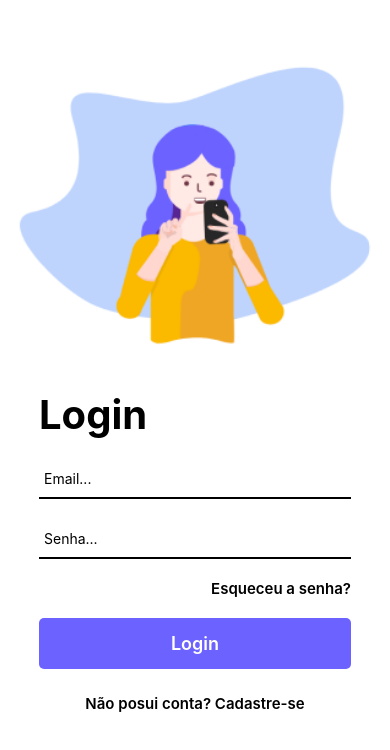
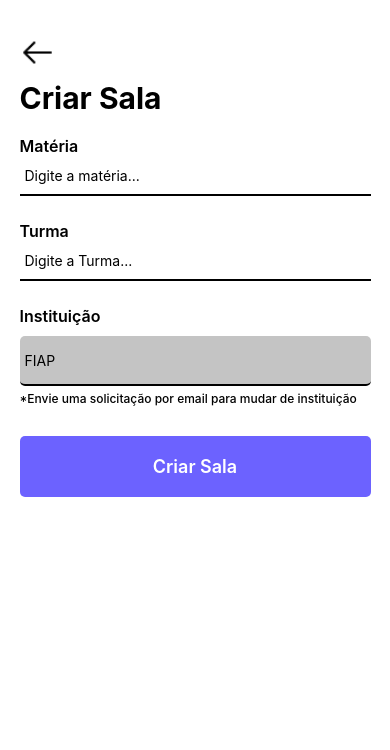
Before and after one commit to GabrielCordeiro2412/rateit, a React Native app: screen /TelaCriarSala in a window 390 px wide. Shown: the top 750 px of the page. Built offline with nearby package versions, Linux system fonts and the light colour scheme.

Commit message:
Finalização Sprint 4, sujeito à correções

```diff
--- a/src/routes/routes.js
+++ b/src/routes/routes.js
@@ -8,6 +8,8 @@ import TelaHome from "../views/Home/TelaHome";
 
 import {createNativeStackNavigator} from '@react-navigation/native-stack'
 import {NavigationContainer} from '@react-navigation/native'
+import TelaCriarSala from '../views/Sala/TelaCriarSala';
+import TelaDetalhe from '../views/Sala/TelaDetalhe';
 
 export default function Routes(){
 
@@ -34,6 +36,14 @@ export default function Routes(){
                 options={{
                     headerShown:false
             }}/>
+            <AuthStack.Screen name="TelaCriarSala" component={TelaCriarSala}
+                options={{
+                    headerShown:false
+            }}/>
+            <AuthStack.Screen name="TelaDetalhe" component={TelaDetalhe}
+                options={{
+                    headerShown:false
+            }}/>
             </AuthStack.Navigator>
         </NavigationContainer>
     )
--- a/src/views/Home/TelaHome.js
+++ b/src/views/Home/TelaHome.js
@@ -1,24 +1,74 @@
-import React, {useContext, useState} from 'react';
-import { View, SafeAreaView, Text, TouchableOpacity, StyleSheet, Image } from 'react-native';
-import {LocalContext} from '../../contexts/local';
-import {useNavigation} from '@react-navigation/native'
+import React, { useContext, useState, useEffect } from "react";
+import {
+  View,
+  SafeAreaView,
+  Text,
+  TouchableOpacity,
+  StyleSheet,
+  Image,
+  ScrollView,
+} from "react-native";
+import { LocalContext } from "../../contexts/local";
+import { useNavigation } from "@react-navigation/native";
 import { signOut, onAuthStateChanged } from "firebase/auth";
 import { auth, db } from "../../configs/firebase";
-import { set, ref, onValue, remove, update, equalTo, query, orderByChild, push, child } from "firebase/database";
+import {
+  set,
+  ref,
+  onValue,
+  remove,
+  update,
+  equalTo,
+  query,
+  orderByChild,
+  push,
+  child,
+} from "firebase/database";
 
 export default function TelaHome() {
+  const [className, setClassName] = useState("2TDSS");
+  const [professor, setProfessor] = useState(true);
+  const [data, setData] = useState([]);
 
-  const {userLogin, logOut} = useContext(LocalContext);
+  const onInit = async () => {
+    try {
+      auth.onAuthStateChanged((user) => {
+        if (user) {
+          const currentUserItemsRef = query(
+            ref(db, "salas"),
+            orderByChild("profId"),
+            equalTo(auth.currentUser.uid)
+          );
 
-  function handleLogOut(){
-    logOut();
-    navigator.navigate('TelaLogin');
+          onValue(currentUserItemsRef, (snapshot) => {
+            setData([]);
+            const data = snapshot.val();
+            if (data !== null) {
+              Object.values(data).map((item) => {
+                setData((oldArray) => [...oldArray, item]);
+              });
             }
+          });
+        } else if (!user) {
+          navigator.navigate("TelaLogin");
+        }
+      });
+    } catch (error) {
+      console.log(error);
+      throw new Error("Erro na requisção");
+    } finally {
+      console.log(data);
+    }
+  };
 
-  async function sair(){
+  useEffect(() => {
+    onInit();
+  }, []);
+
+  async function sair() {
     signOut(auth)
       .then(() => {
-      navigator.navigate('TelaLogin');
+        navigator.navigate("TelaLogin");
       })
       .catch((err) => {
         alert(err.message);
@@ -28,90 +78,19 @@ export default function TelaHome() {
       });
   }
 
-
-  async function cadastrar(){
-    const id = push(child(ref(db), 'items')).key
-    set(ref(db, `/items/${id}`), {
-      id: id,
-      descricao: "Teste",
-      userId: auth.currentUser.uid,
-    })
-    .catch((err) => {
-      alert(err.message);
-    })
-    .finally(() => {
-      return;
-    });
-  }
-
-  const [className, setClassName] = useState("2TDSS");
-  const [professor, setProfessor] = useState(true);
-  const [aula, setAula] = useState("Agile Software");
-  const [salas, setSalas] = useState([
-    {
-      id: 1,
-      sala: "Agile Software",
-      turma: "2TDSS",
-      feedbacks: [
-        {
-          id: 1,
-          descricao: "Gostei muito da aula, nota 5",
-          nota: 1,
-        },
-        {
-          id: 1,
-          descricao: "Gostei muito da aula, nota 5",
-          nota: 1,
-        },
-        {
-          id: 1,
-          descricao: "Gostei muito da aula, nota 5",
-          nota: 5,
-        },
-      ],
-    },
-    {
-      id: 2,
-      sala: "DevOps Cloud",
-      turma: "2TDSG",
-      feedbacks: [
-        {
-          id: 1,
-          descricao: "Gostei muito da aula, nota 5",
-          nota: 5,
-        },
-        {
-          id: 1,
-          descricao: "Gostei muito da aula, nota 5",
-          nota: 5,
-        },
-        {
-          id: 1,
-          descricao: "Gostei muito da aula, nota 5",
-          nota: 5,
-        },
-      ],
-    },
-  ]);
-
   const navigator = useNavigation();
-
-  function handleFeedback() {
-    navigator.navigate("TelaDarFeedback");
-  }
 
   function handleCriarSala() {
     navigator.navigate("TelaCriarSala");
   }
 
   function handleVerDashboard(item) {
-    navigator.navigate("TelaDashboard",{sala: item});
+    navigator.navigate("TelaDetalhe", { sala: item });
   }
 
   return (
     <SafeAreaView style={styles.container}>
       <View style={styles.subcontainer}>
-        {professor ? (
           <View
             style={{
               flexDirection: "row",
@@ -120,7 +99,7 @@ export default function TelaHome() {
               marginBottom: 10,
             }}
           >
-            <Text style={styles.textWelcome}>Feedbacks</Text>
+            <Text style={styles.textWelcome}>Salas de Feedbacks</Text>
 
             <TouchableOpacity
               style={{
@@ -136,36 +115,27 @@ export default function TelaHome() {
               <Image source={require("../../../assets/add.png")} />
             </TouchableOpacity>
           </View>
-        ) : (
-          <Text style={styles.textWelcome}>Home - {className}</Text>
-        )}
 
-        {professor ? (
 
-            salas.map((item, index) =>{
-              return(
+        <ScrollView>
+          {data.map((item, index) => {
+            return (
               <TouchableOpacity
                 style={styles.bntClass}
                 onPress={() => handleVerDashboard(item)}
                 key={index}
               >
                 <Text style={styles.txtNomeClass}>
-                  {item.sala} - {item.turma}
+                  {item.materia} - {item.sala}
                 </Text>
                 <Image source={require("../../../assets/seta.png")} />
               </TouchableOpacity>
-              )
-            })
-
-        ) : (
-          <TouchableOpacity style={styles.bntClass} onPress={handleFeedback}>
-            <Text style={styles.txtNomeClass}>{aula}</Text>
-            <Image
-              source={require("../../../assets/seta.png")}
-              style={styles.img}
-            />
+            );
+          })}
+        </ScrollView>
+        <TouchableOpacity style={styles.btnExcluir} onPress={sair}>
+          <Text style={styles.txtContinuar}>Sair da Aplicação</Text>
         </TouchableOpacity>
-        )}
       </View>
     </SafeAreaView>
   );
@@ -205,4 +175,20 @@ const styles = StyleSheet.create({
     width: 40,
     height: 40,
   },
+  btnExcluir: {
+    backgroundColor: "#D7375E",
+    width: "100%",
+    justifyContent: "center",
+    alignItems: "center",
+    padding: 20,
+    borderRadius: 5,
+    alignSelf: "center",
+    marginTop: 10,
+    marginBottom: 10
+  },
+  txtContinuar: {
+    color: "#fff",
+    fontWeight: "600",
+    fontSize: 18,
+  },
 });
--- /dev/null
+++ b/src/views/Sala/TelaCriarSala.js
@@ -0,0 +1,166 @@
+import React, { useState, useRef } from "react";
+import {
+  View,
+  SafeAreaView,
+  StyleSheet,
+  Text,
+  TouchableOpacity,
+  Image,
+  TextInput,
+  Alert,
+} from "react-native";
+
+import { useNavigation } from "@react-navigation/native";
+import { signOut, onAuthStateChanged } from "firebase/auth";
+import { auth, db } from "../../configs/firebase";
+import { set, ref, onValue, remove, update, equalTo, query, orderByChild, push, child } from "firebase/database";
+
+
+export default function TelaCriarSala() {
+  const [classe, setClasse] = useState();
+  const [selectedInstituicao, setSelectedInstituicao] = useState("FIAP");
+  const [materia, setMateria] = useState();
+  const navigator = useNavigation();
+
+  function handleCriarSala() {
+    Alert.alert("Sala criada!");
+    navigator.navigate("TelaHome");
+  }
+
+  async function cadastrar(){
+    const id = push(child(ref(db), 'salas')).key
+    set(ref(db, `/salas/${id}`), {
+      id: id,
+      materia: materia,
+      sala: classe,
+      instituicao: selectedInstituicao,
+      profId: auth.currentUser.uid,
+    }).then(()=>{
+      Alert.alert("Sala criada com sucesso!");
+      navigator.navigate("TelaHome")
+    })
+    .catch((err) => {
+      alert(err.message);
+    })
+    .finally(() => {
+      return;
+    });
+  }
+
+  return (
+    <SafeAreaView style={styles.container}>
+      <View style={styles.subcontainer}>
+        <View style={styles.viewTitle}>
+          <TouchableOpacity onPress={() => navigator.goBack()}>
+            <Image
+              source={require("../../../assets/voltar.png")}
+              style={styles.img}
+            />
+          </TouchableOpacity>
+          <Text style={styles.title}>Criar Sala</Text>
+        </View>
+
+        <Text style={styles.label}>Matéria</Text>
+        <TextInput
+          placeholder="Digite a matéria..."
+          placeholderTextColor="#000"
+          style={styles.input}
+          value={materia}
+          onChangeText={(text) => setMateria(text)}
+        />
+
+        <Text style={styles.label}>Turma</Text>
+        <TextInput
+          placeholder="Digite a Turma..."
+          placeholderTextColor="#000"
+          style={styles.input}
+          value={classe}
+          onChangeText={(text) => setClasse(text)}
+        />
+
+        <Text style={styles.label}>Instituição</Text>
+        <TextInput
+          placeholder="Insitiuição..."
+          style={styles.inputDesabled}
+          placeholderTextColor="#000"
+          value={selectedInstituicao}
+          editable={false}
+        />
+        <Text style={styles.labelObs}>
+          *Envie uma solicitação por email para mudar de instituição
+        </Text>
+
+        <TouchableOpacity style={styles.btnDarFeedback} onPress={cadastrar}>
+          <Text style={styles.txtContinuar}>Criar Sala</Text>
+        </TouchableOpacity>
+      </View>
+    </SafeAreaView>
+  );
+}
+
+const styles = StyleSheet.create({
+  container: {
+    flex: 1,
+    backgroundColor: "#FFF",
+    alignItems: "center",
+  },
+  img: {
+    width: 35,
+    height: 35,
+    marginBottom: 10,
+  },
+  viewTitle: {
+    width: "80%",
+    marginBottom: 20,
+  },
+  title: {
+    color: "#000",
+    fontSize: 30,
+    fontWeight: "bold",
+  },
+  subcontainer: {
+    flex: 1,
+    width: "90%",
+    marginTop: 35,
+  },
+  input: {
+    width: "100%",
+    height: 40,
+    borderBottomWidth: 2,
+    marginBottom: 25,
+    padding: 5,
+  },
+  inputDesabled: {
+    width: "100%",
+    height: 50,
+    borderBottomWidth: 2,
+    marginTop: 10,
+    padding: 5,
+    backgroundColor: "#C4C4C4",
+    borderRadius: 5,
+  },
+  label: {
+    fontWeight: "600",
+    fontSize: 16,
+  },
+  labelObs: {
+    fontWeight: "500",
+    marginTop: 5,
+    fontSize: 12,
+  },
+  btnDarFeedback: {
+    backgroundColor: "#6C62FF",
+    width: "100%",
+    justifyContent: "center",
+    alignItems: "center",
+    padding: 20,
+    borderRadius: 5,
+    alignSelf: "center",
+    marginTop: 30,
+  },
+  txtContinuar: {
+    color: "#fff",
+    fontWeight: "600",
+    fontSize: 18,
+  },
+});
--- /dev/null
+++ b/src/views/Sala/TelaDetalhe.js
@@ -0,0 +1,194 @@
+import React, { useState, useEffect } from "react";
+import {
+  View,
+  SafeAreaView,
+  StyleSheet,
+  Text,
+  TouchableOpacity,
+  Image,
+  TextInput,
+  Alert,
+} from "react-native";
+
+import { useNavigation } from "@react-navigation/native";
+import { auth, db } from "../../configs/firebase";
+import {
+  set,
+  ref,
+  onValue,
+  remove,
+  update,
+  equalTo,
+  query,
+  orderByChild,
+  push,
+  child,
+} from "firebase/database";
+
+export default function TelaDetalhe({ route }) {
+  const [classe, setClasse] = useState(route.params.sala.sala);
+  const [materia, setMateria] = useState(route.params.sala.materia);
+  const [selectedInstituicao, setSelectedInstituicao] = useState("FIAP");
+  const navigator = useNavigation();
+
+  async function atualizar() {
+    update(ref(db, `/salas/${route.params.sala.id}`), {
+      materia: materia,
+      sala: classe,
+    })
+      .then(() => {
+        Alert.alert("Sala Atualizada com sucesso!");
+        navigator.navigate("TelaHome");
+      })
+      .catch((err) => {
+        alert(err.message);
+      })
+      .finally(() => {
+        return;
+      });
+  }
+
+  async function excluir() {
+    remove(ref(db, `/salas/${route.params.sala.id}`))
+      .then(() => {
+        navigator.navigate("TelaHome");
+      })
+      .catch((err) => {
+        alert(err.message);
+      })
+      .finally(() => {
+        return;
+      });
+  }
+
+  return (
+    <SafeAreaView style={styles.container}>
+      <View style={styles.subcontainer}>
+        <View style={styles.viewTitle}>
+          <TouchableOpacity onPress={() => navigator.goBack()}>
+            <Image
+              source={require("../../../assets/voltar.png")}
+              style={styles.img}
+            />
+          </TouchableOpacity>
+          <Text style={styles.title}>Atualizar Sala</Text>
+        </View>
+
+        <Text style={styles.label}>Matéria</Text>
+        <TextInput
+          placeholder="Digite a matéria..."
+          placeholderTextColor="#000"
+          style={styles.input}
+          value={materia}
+          onChangeText={(text) => setMateria(text)}
+        />
+
+        <Text style={styles.label}>Turma</Text>
+        <TextInput
+          placeholder="Digite a Turma..."
+          placeholderTextColor="#000"
+          style={styles.input}
+          value={classe}
+          onChangeText={(text) => setClasse(text)}
+        />
+
+        <Text style={styles.label}>Instituição</Text>
+        <TextInput
+          placeholder="Insitiuição..."
+          style={styles.inputDesabled}
+          placeholderTextColor="#000"
+          value={selectedInstituicao}
+          editable={false}
+        />
+        <Text style={styles.labelObs}>
+          *Envie uma solicitação por email para mudar de instituição
+        </Text>
+
+        <TouchableOpacity style={styles.btnDarFeedback} onPress={atualizar}>
+          <Text style={styles.txtContinuar}>Atualizar Sala</Text>
+        </TouchableOpacity>
+
+        <TouchableOpacity style={styles.btnExcluir} onPress={excluir}>
+          <Text style={styles.txtContinuar}>Excluir Sala</Text>
+        </TouchableOpacity>
+      </View>
+    </SafeAreaView>
+  );
+}
+
+const styles = StyleSheet.create({
+  container: {
+    flex: 1,
+    backgroundColor: "#FFF",
+    alignItems: "center",
+  },
+  img: {
+    width: 35,
+    height: 35,
+    marginBottom: 10,
+  },
+  viewTitle: {
+    width: "80%",
+    marginBottom: 20,
+  },
+  title: {
+    color: "#000",
+    fontSize: 30,
+    fontWeight: "bold",
+  },
+  subcontainer: {
+    flex: 1,
+    width: "90%",
+    marginTop: 35,
+  },
+  input: {
+    width: "100%",
+    height: 40,
+    borderBottomWidth: 2,
+    marginBottom: 25,
+    padding: 5,
+  },
+  inputDesabled: {
+    width: "100%",
+    height: 50,
+    borderBottomWidth: 2,
+    marginTop: 10,
+    padding: 5,
+    backgroundColor: "#C4C4C4",
+    borderRadius: 5,
+  },
+  label: {
+    fontWeight: "600",
+    fontSize: 16,
+  },
+  labelObs: {
+    fontWeight: "500",
+    marginTop: 5,
+    fontSize: 12,
+  },
+  btnDarFeedback: {
+    backgroundColor: "#6C62FF",
+    width: "100%",
+    justifyContent: "center",
+    alignItems: "center",
+    padding: 20,
+    borderRadius: 5,
+    alignSelf: "center",
+    marginTop: 30,
+  },
+  btnExcluir: {
+    backgroundColor: "#D7375E",
+    width: "100%",
+    justifyContent: "center",
+    alignItems: "center",
+    padding: 20,
+    borderRadius: 5,
+    alignSelf: "center",
+    marginTop: 30,
+  },
+  txtContinuar: {
+    color: "#fff",
+    fontWeight: "600",
+    fontSize: 18,
+  },
+});
```
Lines whose indentation alone changed are shown as unchanged.
